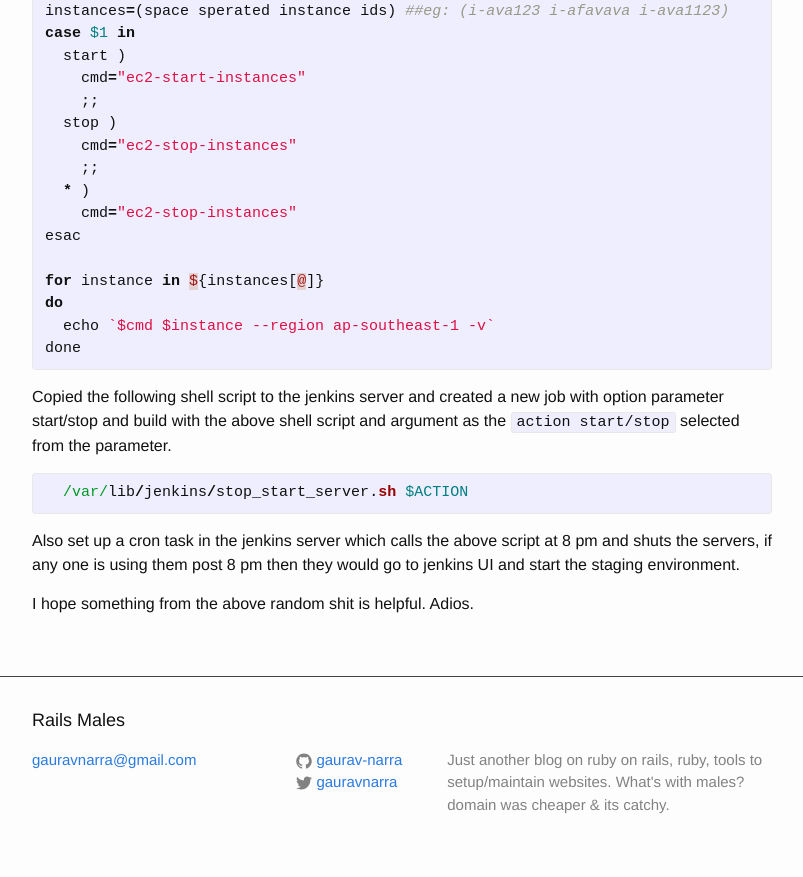
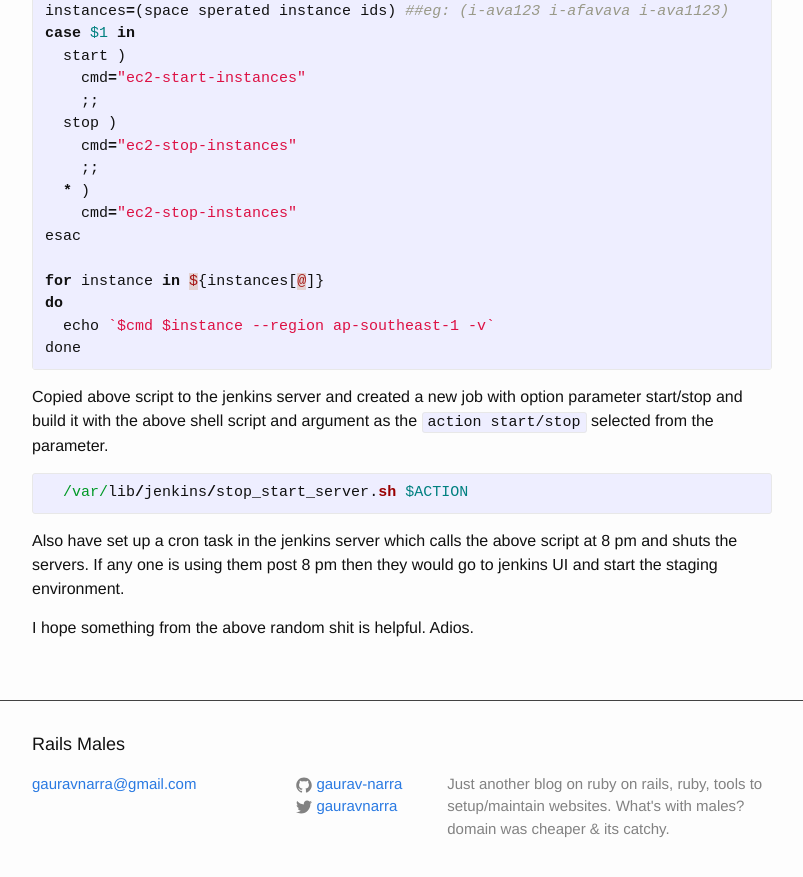
Before and after one commit to gaurav-narra/gaurav-narra.github.io, a Jekyll site: the page built from _posts/2016-03-11-save_money_on_staging_servers_on_aws.markdown, in a window 1280 px wide and 900 px high, scrolled down 1186 px. Shown: the top 877 px of the window, without its empty margins (238-1041 px from the left). Built offline with Jekyll 4.4.1, drawn with Linux system fonts in a browser that asks for light colours; comment, search, counter and statistics services are not loaded.

Commit message:
Corrections Save money post

```diff
--- a/_posts/2016-03-11-save_money_on_staging_servers_on_aws.markdown
+++ b/_posts/2016-03-11-save_money_on_staging_servers_on_aws.markdown
@@ -52,13 +52,13 @@ done
 {%endhighlight%}
 
 
-Copied the following shell script to the jenkins server and created a new job with option parameter start/stop and build with the above shell script and argument as the `action start/stop` selected from the parameter.
+Copied above script to the jenkins server and created a new job with option parameter start/stop and build it with the above shell script and argument as the `action start/stop` selected from the parameter.
 
 {% highlight ruby %}
   /var/lib/jenkins/stop_start_server.sh $ACTION
 {%endhighlight%}
 
-Also set up a cron task in the jenkins server which calls the above script at 8 pm and shuts the servers, if any one is using them post 8 pm then they would go to jenkins UI and start the staging environment.
+Also have set up a cron task in the jenkins server which calls the above script at 8 pm and shuts the servers. If any one is using them post 8 pm then they would go to jenkins UI and start the staging environment.
 
 I hope something from the above random shit is helpful. Adios.
 
```
